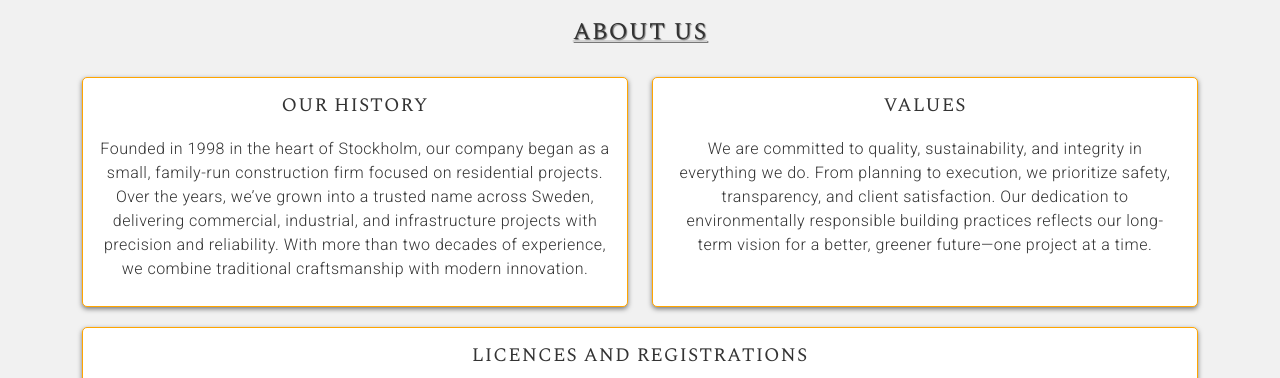
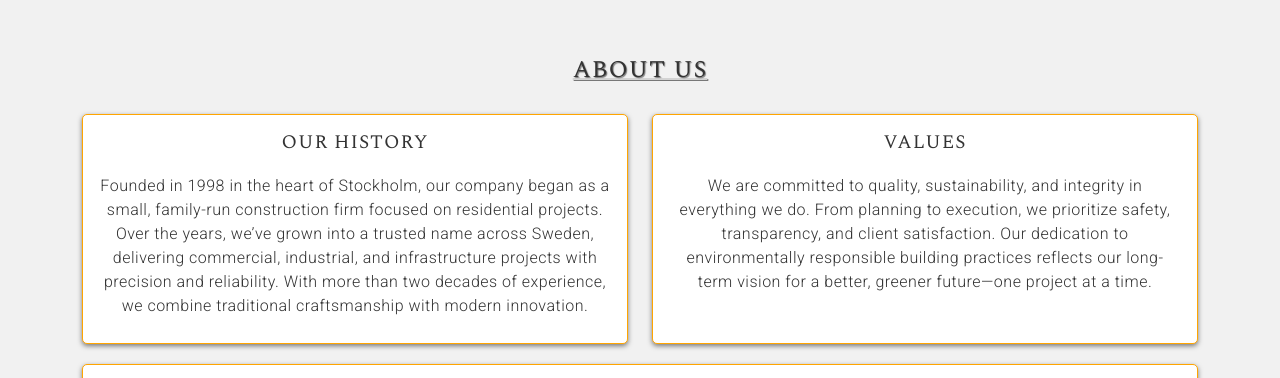
Before and after one commit to AliJayCarter/dig-deep-construction, a plain HTML site: page index.html in a window 1280 px wide. Shown: the part 358-736 px from the top of the page. Drawn offline with nearby package versions, Linux system fonts and the light colour scheme.

Commit message:
Increase padding to section tops for sticky navbar to not overlap when going to that section.

```diff
--- a/assets/css/styles.css
+++ b/assets/css/styles.css
@@ -100,7 +100,7 @@ header .btn:hover {
 
 /* Containers for sections styles - General*/
 .container-style {
-  padding: 20px 0 10px 0 ;
+  padding: 4.5% 0 10px 0 ;
   background-color: #f1f1f1;
 }
 
@@ -147,6 +147,7 @@ header .btn:hover {
 }
 
 /* About section */
+
 #about .card {
   margin: 10px 0;
   background-color: #ffffff;
```
